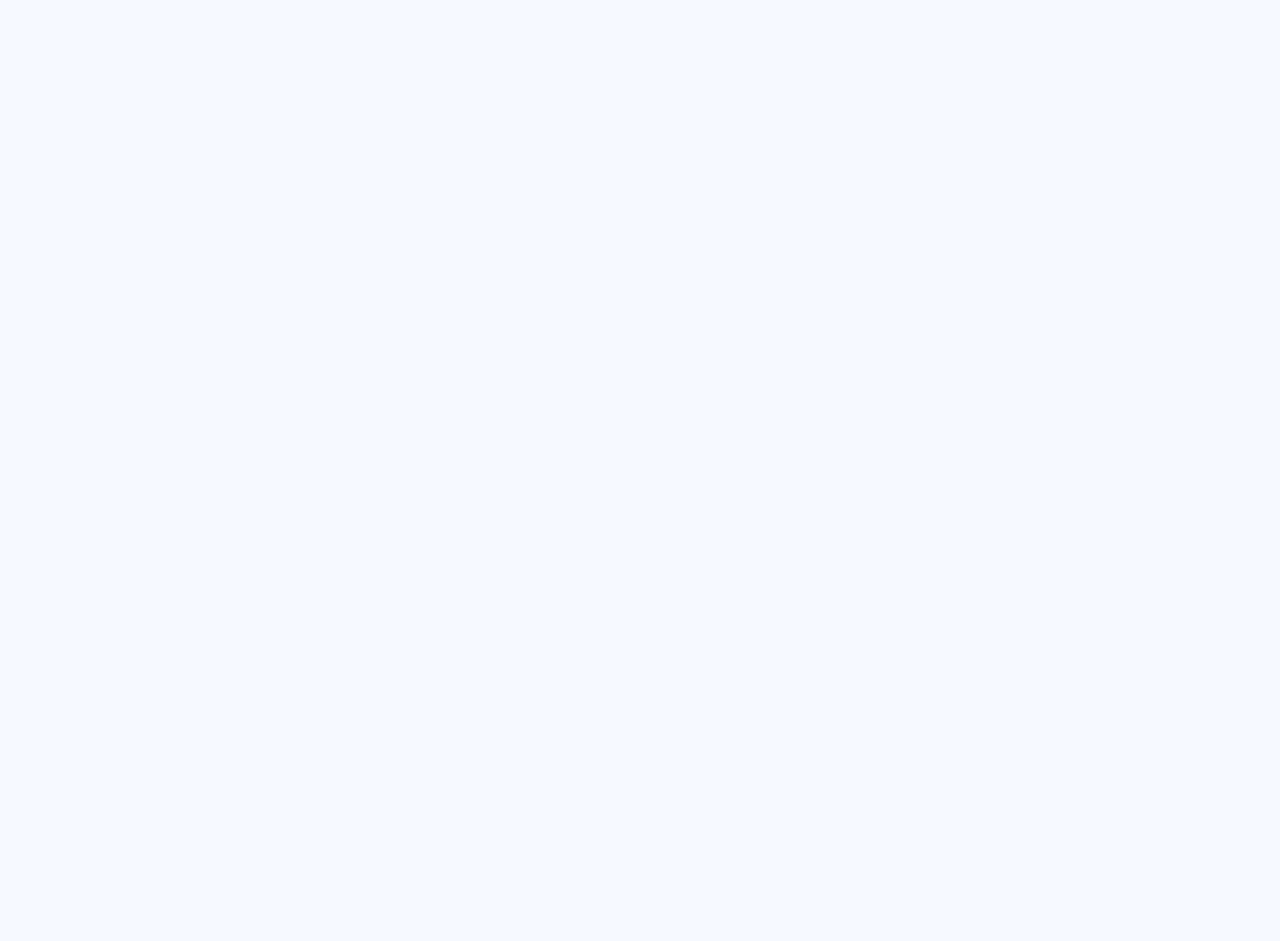
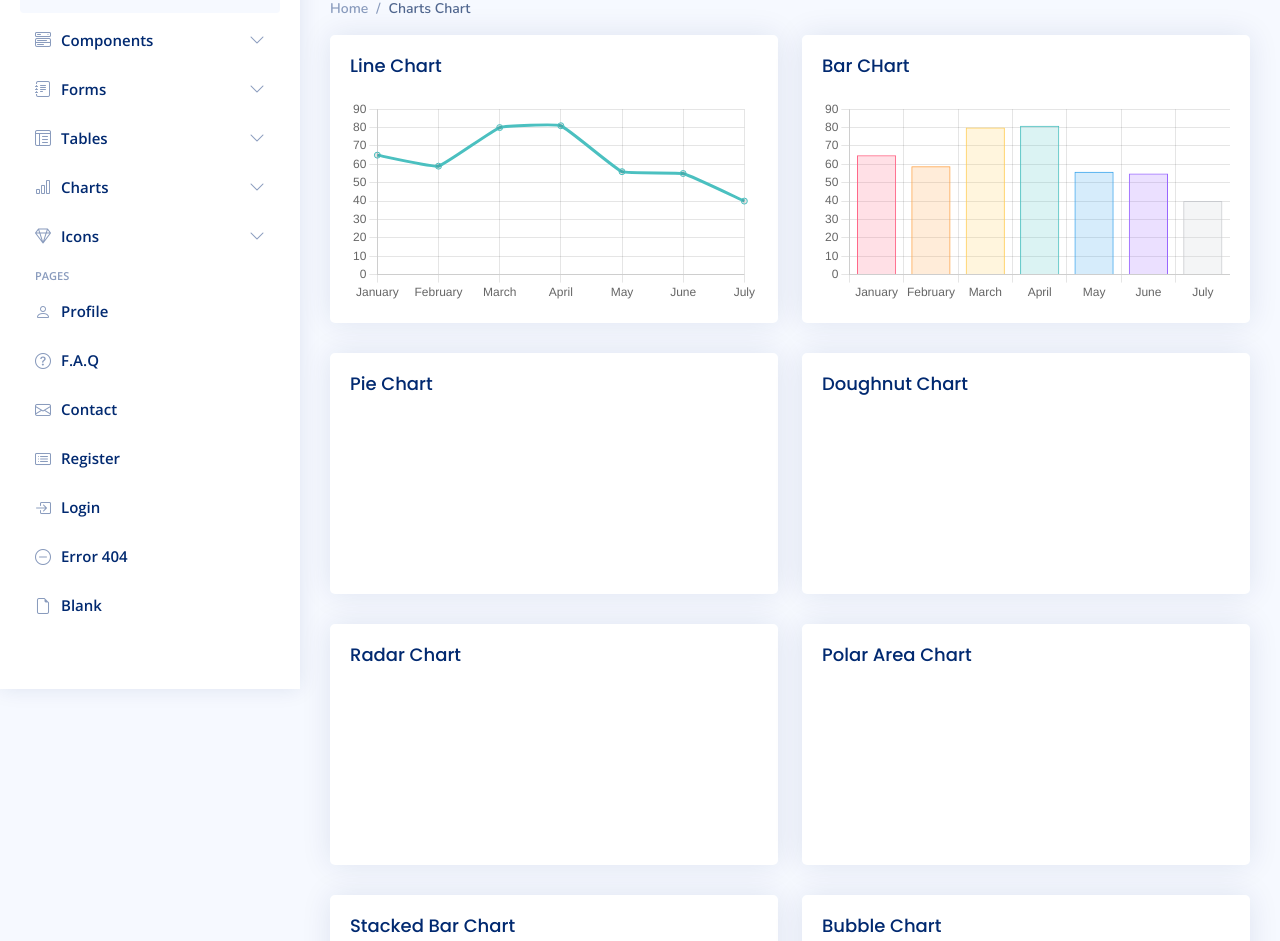
Before and after one commit to amitbd599/admin_bootstrap, a React (Create React App) app: page /charts-chartjs in a window 1280 px wide. Before the commit this address had no page. Shown: the part 111-1052 px from the top of the page. Before the commit the page ends 800 px from the top, so only its background shows below. Built offline with nearby package versions, Linux system fonts and the light colour scheme.

Commit message:
Bar CHart add

```diff
--- a/package.json
+++ b/package.json
@@ -6,11 +6,13 @@
     "@popperjs/core": "^2.11.8",
     "apexcharts": "^4.3.0",
     "bootstrap": "^5.3.3",
+    "chart.js": "^4.4.7",
     "cra-template": "1.2.0",
     "echarts": "^5.6.0",
     "echarts-for-react": "^3.0.2",
     "react": "^19.0.0",
     "react-apexcharts": "^1.7.0",
+    "react-chartjs-2": "^5.3.0",
     "react-dom": "^19.0.0",
     "react-quill-new": "^3.3.3",
     "react-router-dom": "^7.1.1",
--- a/src/App.js
+++ b/src/App.js
@@ -20,6 +20,7 @@ import FormsEditorsPage from "./pages/FormsEditorsPage";
 import FormsValidationPage from "./pages/FormsValidationPage";
 import TablesGeneralPage from "./pages/TablesGeneralPage";
 import TablesDataPage from "./pages/TablesDataPage";
+import ChartsChartPage from "./pages/ChartsChartPage";
 
 function App() {
   return (
@@ -67,6 +68,9 @@ function App() {
         {/* Tables */}
         <Route exact path='/tables-general' element={<TablesGeneralPage />} />
         <Route exact path='/tables-data' element={<TablesDataPage />} />
+
+        {/* charts */}
+        <Route exact path='/charts-chartjs' element={<ChartsChartPage />} />
       </Routes>
     </BrowserRouter>
   );
--- /dev/null
+++ b/src/components/ChartsChartInner.jsx
@@ -0,0 +1,170 @@
+import React from "react";
+import { Line } from "react-chartjs-2";
+import { Bar } from "react-chartjs-2";
+import {
+  Chart as ChartJS,
+  LineElement,
+  PointElement,
+  LinearScale,
+  CategoryScale,
+  BarElement,
+} from "chart.js";
+
+// Register the required components
+ChartJS.register(
+  LineElement,
+  PointElement,
+  BarElement,
+  LinearScale,
+  CategoryScale
+);
+
+const ChartsChartInner = () => {
+  const lineData = {
+    labels: ["January", "February", "March", "April", "May", "June", "July"],
+    datasets: [
+      {
+        label: "Line Chart",
+        data: [65, 59, 80, 81, 56, 55, 40],
+        fill: false,
+        borderColor: "rgb(75, 192, 192)",
+        tension: 0.1,
+      },
+    ],
+  };
+  const lineOptions = {
+    responsive: true,
+    scales: {
+      y: {
+        beginAtZero: true,
+      },
+    },
+  };
+  const barChartData = {
+    labels: ["January", "February", "March", "April", "May", "June", "July"],
+    datasets: [
+      {
+        label: "Bar Chart",
+        data: [65, 59, 80, 81, 56, 55, 40],
+        backgroundColor: [
+          "rgba(255, 99, 132, 0.2)",
+          "rgba(255, 159, 64, 0.2)",
+          "rgba(255, 205, 86, 0.2)",
+          "rgba(75, 192, 192, 0.2)",
+          "rgba(54, 162, 235, 0.2)",
+          "rgba(153, 102, 255, 0.2)",
+          "rgba(201, 203, 207, 0.2)",
+        ],
+        borderColor: [
+          "rgb(255, 99, 132)",
+          "rgb(255, 159, 64)",
+          "rgb(255, 205, 86)",
+          "rgb(75, 192, 192)",
+          "rgb(54, 162, 235)",
+          "rgb(153, 102, 255)",
+          "rgb(201, 203, 207)",
+        ],
+        borderWidth: 1,
+      },
+    ],
+  };
+
+  const barChartOptions = {
+    responsive: true,
+    scales: {
+      y: {
+        beginAtZero: true,
+      },
+    },
+  };
+  return (
+    <section className='section'>
+      <div className='row'>
+        <div className='col-lg-6'>
+          <div className='card'>
+            <div className='card-body'>
+              <h5 className='card-title'>Line Chart</h5>
+              {/* Line Chart */}
+
+              <Line data={lineData} options={lineOptions} />
+
+              {/* End Line CHart */}
+            </div>
+          </div>
+        </div>
+        <div className='col-lg-6'>
+          <div className='card'>
+            <div className='card-body'>
+              <h5 className='card-title'>Bar CHart</h5>
+              {/* Bar Chart */}
+              <Bar data={barChartData} options={barChartOptions} />
+              {/* End Bar CHart */}
+            </div>
+          </div>
+        </div>
+        <div className='col-lg-6'>
+          <div className='card'>
+            <div className='card-body'>
+              <h5 className='card-title'>Pie Chart</h5>
+              {/* Pie Chart */}
+              <canvas id='pieChart' style={{ maxHeight: 400 }} />
+              {/* End Pie CHart */}
+            </div>
+          </div>
+        </div>
+        <div className='col-lg-6'>
+          <div className='card'>
+            <div className='card-body'>
+              <h5 className='card-title'>Doughnut Chart</h5>
+              {/* Doughnut Chart */}
+              <canvas id='doughnutChart' style={{ maxHeight: 400 }} />
+              {/* End Doughnut CHart */}
+            </div>
+          </div>
+        </div>
+        <div className='col-lg-6'>
+          <div className='card'>
+            <div className='card-body'>
+              <h5 className='card-title'>Radar Chart</h5>
+              {/* Radar Chart */}
+              <canvas id='radarChart' style={{ maxHeight: 400 }} />
+              {/* End Radar CHart */}
+            </div>
+          </div>
+        </div>
+        <div className='col-lg-6'>
+          <div className='card'>
+            <div className='card-body'>
+              <h5 className='card-title'>Polar Area Chart</h5>
+              {/* Polar Area Chart */}
+              <canvas id='polarAreaChart' style={{ maxHeight: 400 }} />
+              {/* End Polar Area Chart */}
+            </div>
+          </div>
+        </div>
+        <div className='col-lg-6'>
+          <div className='card'>
+            <div className='card-body'>
+              <h5 className='card-title'>Stacked Bar Chart</h5>
+              {/* Stacked Bar Chart */}
+              <canvas id='stakedBarChart' style={{ maxHeight: 400 }} />
+              {/* End Stacked Bar Chart */}
+            </div>
+          </div>
+        </div>
+        <div className='col-lg-6'>
+          <div className='card'>
+            <div className='card-body'>
+              <h5 className='card-title'>Bubble Chart</h5>
+              {/* Bubble Chart */}
+              <canvas id='bubbleChart' style={{ maxHeight: 400 }} />
+              {/* End Bubble Chart */}
+            </div>
+          </div>
+        </div>
+      </div>
+    </section>
+  );
+};
+
+export default ChartsChartInner;
--- /dev/null
+++ b/src/pages/ChartsChartPage.jsx
@@ -0,0 +1,18 @@
+import React from "react";
+import MasterLayout from "../layout/MasterLayout";
+import Breadcrumb from "../components/Breadcrumb";
+import ChartsChartInner from "../components/ChartsChartInner";
+
+const ChartsChartPage = () => {
+  return (
+    <MasterLayout>
+      {/* Breadcrumb */}
+      <Breadcrumb title={"Charts Chart"} />
+
+      {/* ChartsChartInner */}
+      <ChartsChartInner />
+    </MasterLayout>
+  );
+};
+
+export default ChartsChartPage;
```
Also changed, not shown: 1 other file (tests, documents, lock files or other folders).
